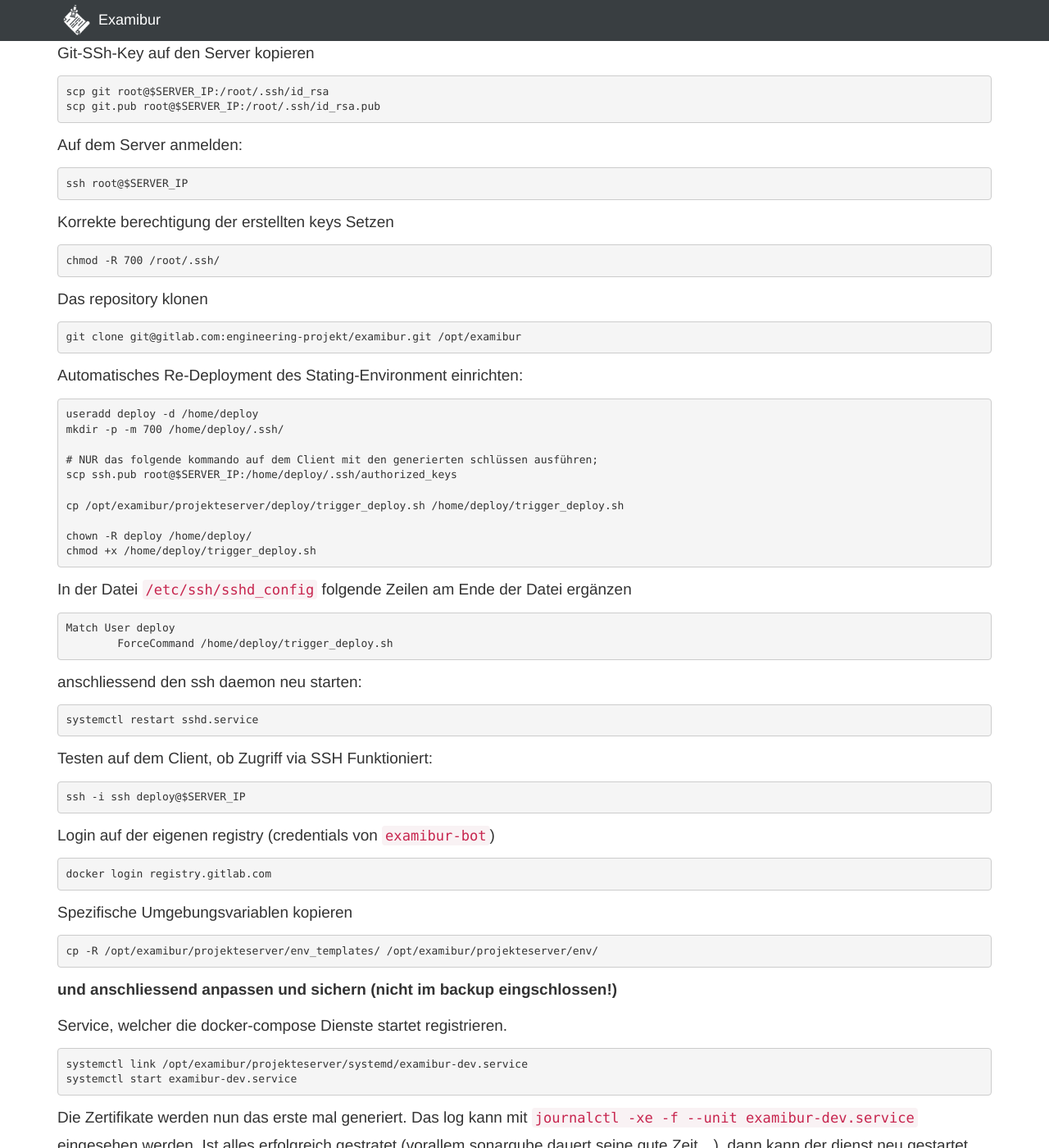
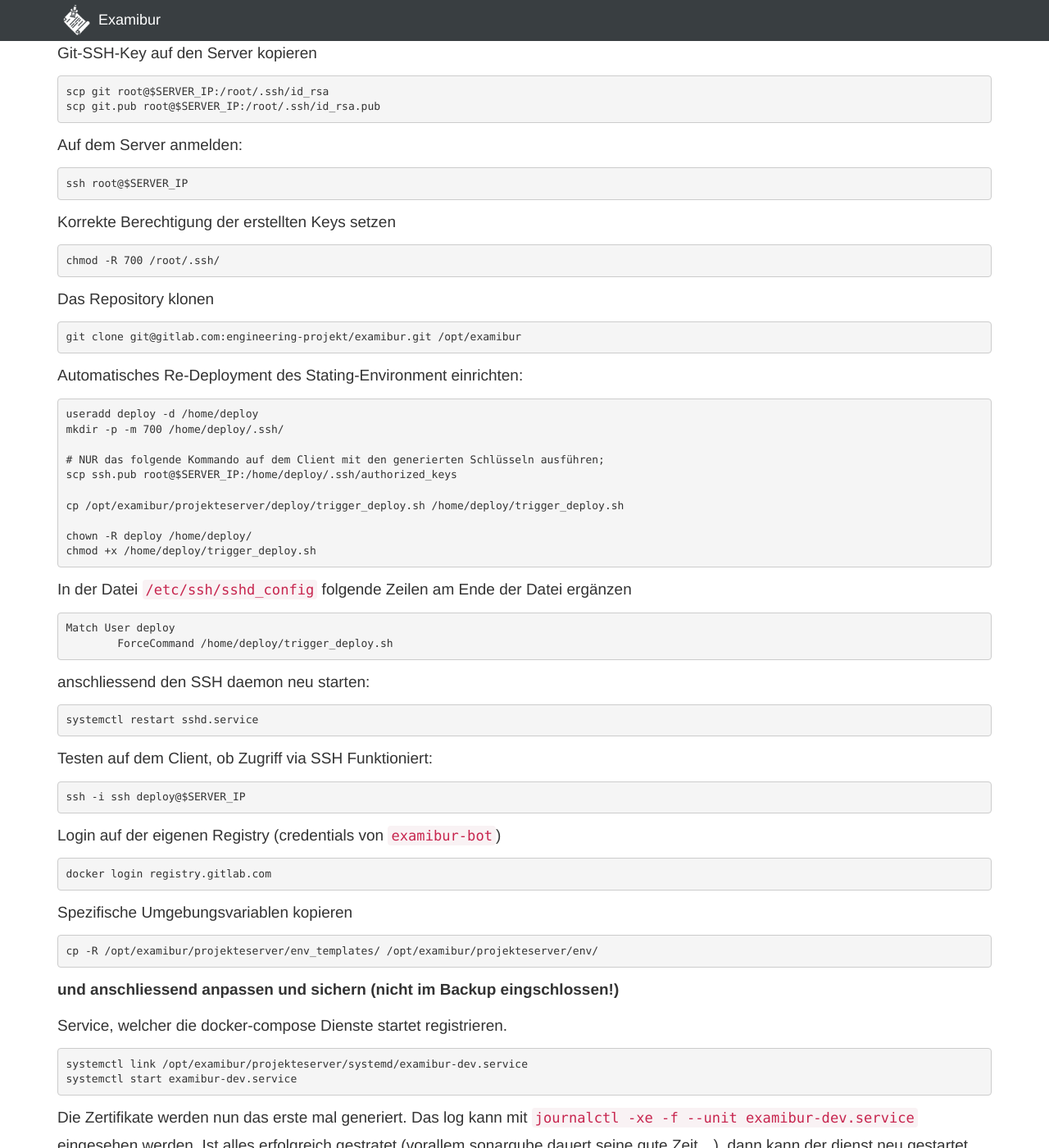
Before and after one commit to Examibur/examibur, a Jekyll site: the page built from docs/infrastruktur/installation.md, in a window 1280 px wide and 1400 px high, scrolled down 892 px. Shown: the whole window at 82% size. Built offline with Jekyll 4.4.1, drawn with Linux system fonts in a browser that asks for light colours; nearby versions of some CDN libraries; Markdown is read by kramdown in place of the engine named in the settings; some of the changed text lies outside the part shown.

Commit message:
fix typos

````diff
--- a/docs/infrastruktur/installation.md
+++ b/docs/infrastruktur/installation.md
@@ -36,7 +36,7 @@
 
 In Gitlab dem Deployment-Benutzer (`examibur-bot`) den generierten Schlüssel hinzufügen (`Profile` - `Edit` - `SSH Keys` - `Add an SSH key `).
 
-Git-SSh-Key auf den Server kopieren
+Git-SSH-Key auf den Server kopieren
 
 ```bash
 scp git root@$SERVER_IP:/root/.ssh/id_rsa
@@ -49,13 +49,13 @@
 ssh root@$SERVER_IP
 ```
 
-Korrekte berechtigung der erstellten keys Setzen
+Korrekte Berechtigung der erstellten Keys setzen
 
 ```bash
 chmod -R 700 /root/.ssh/
 ```
 
-Das repository klonen
+Das Repository klonen
 
 ```
 git clone git@gitlab.com:engineering-projekt/examibur.git /opt/examibur
@@ -67,7 +67,7 @@
 useradd deploy -d /home/deploy
 mkdir -p -m 700 /home/deploy/.ssh/
 
-# NUR das folgende kommando auf dem Client mit den generierten schlüssen ausführen;
+# NUR das folgende Kommando auf dem Client mit den generierten Schlüsseln ausführen;
 scp ssh.pub root@$SERVER_IP:/home/deploy/.ssh/authorized_keys
 
 cp /opt/examibur/projekteserver/deploy/trigger_deploy.sh /home/deploy/trigger_deploy.sh
@@ -83,7 +83,7 @@
         ForceCommand /home/deploy/trigger_deploy.sh
 ```
 
-anschliessend den ssh daemon neu starten:
+anschliessend den SSH daemon neu starten:
 
 ```
 systemctl restart sshd.service
@@ -95,7 +95,7 @@
 ssh -i ssh deploy@$SERVER_IP
 ```
 
-Login auf der eigenen registry (credentials von `examibur-bot`)
+Login auf der eigenen Registry (credentials von `examibur-bot`)
 
 ```
 docker login registry.gitlab.com
@@ -107,7 +107,7 @@
 cp -R /opt/examibur/projekteserver/env_templates/ /opt/examibur/projekteserver/env/
 ```
 
-**und anschliessend anpassen und sichern (nicht im backup eingschlossen!)**
+**und anschliessend anpassen und sichern (nicht im Backup eingschlossen!)**
 
 Service, welcher die docker-compose Dienste startet registrieren.
 
````
Also changed, not shown: other parts of docs/infrastruktur/installation.md (+1 -1 lines), 1 other file.
